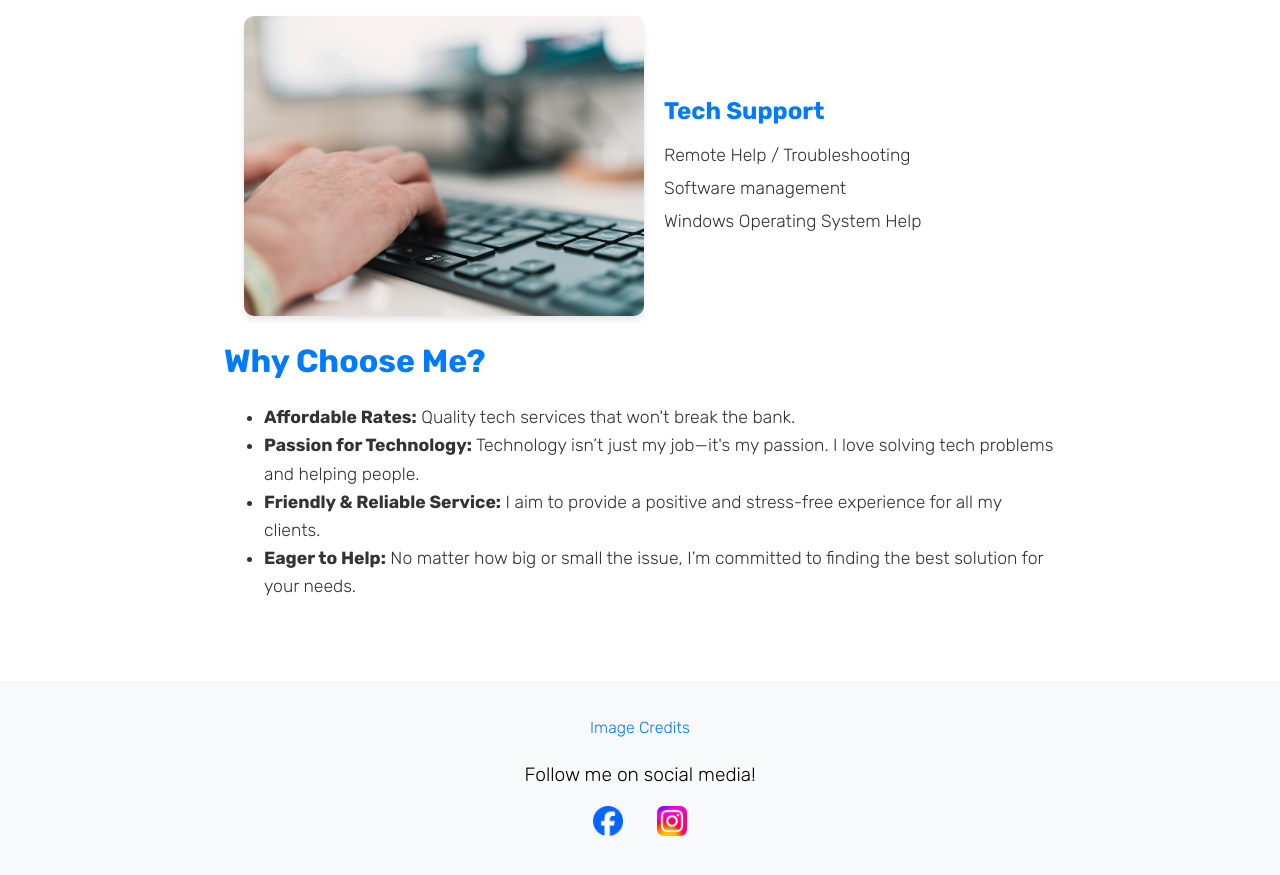
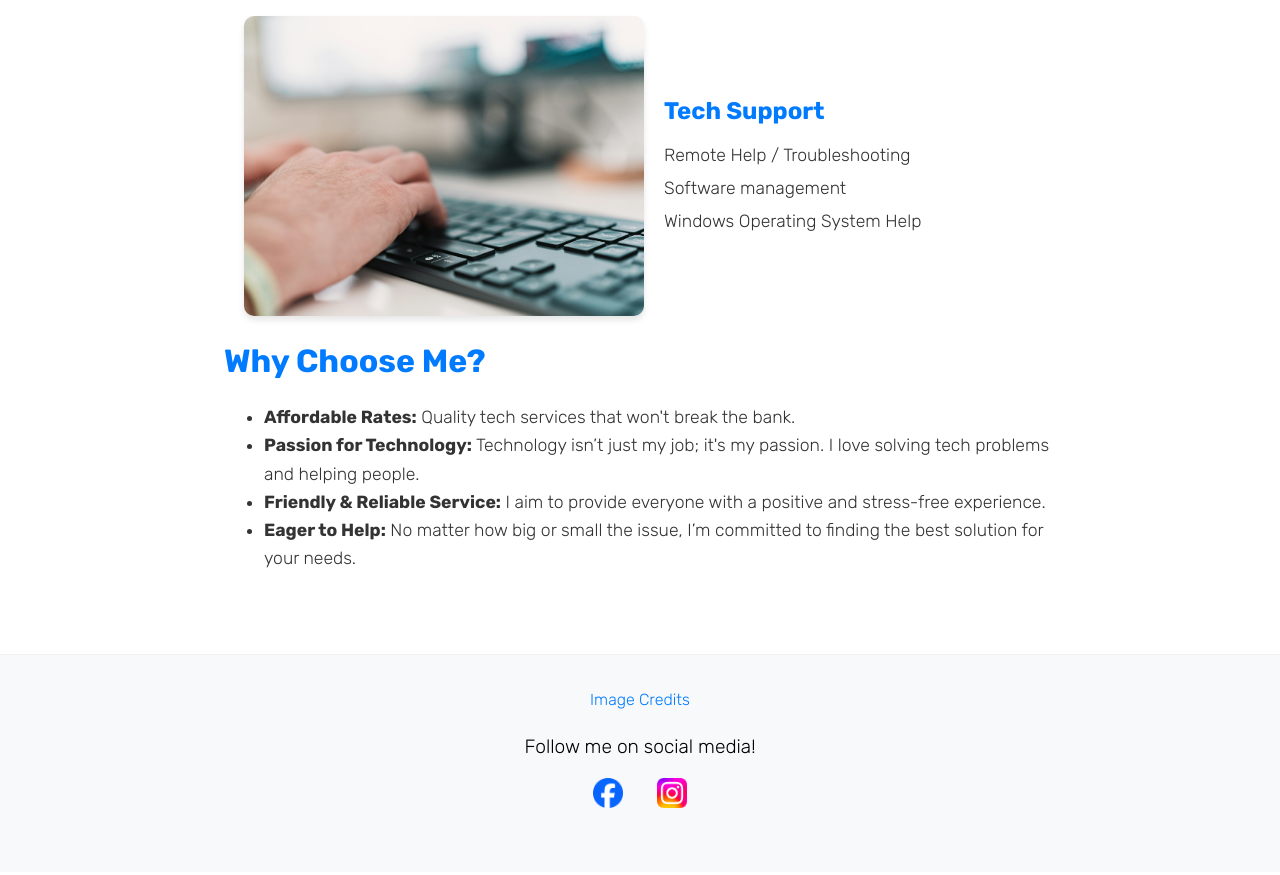
Before and after one commit to UndercoverComputing/undercovercomputing.com, a Jekyll site: the page index.html, which Jekyll copies as it is, in a window 1280 px wide and 900 px high, scrolled down 1483 px. Shown: the top 875 px of the window. Built offline with Jekyll 4.4.1, drawn with Linux system fonts in a browser that asks for light colours.

Commit message:
Update index.html

```diff
--- a/index.html
+++ b/index.html
@@ -100,8 +100,8 @@
             <h2><strong>Why Choose Me?</strong></h2>
             <ul>
                 <li><strong>Affordable Rates:</strong> Quality tech services that won't break the bank.</li>
-                <li><strong>Passion for Technology:</strong> Technology isn’t just my job—it's my passion. I love solving tech problems and helping people.</li>
-                <li><strong>Friendly & Reliable Service:</strong> I aim to provide a positive and stress-free experience for all my clients.</li>
+                <li><strong>Passion for Technology:</strong> Technology isn’t just my job; it's my passion. I love solving tech problems and helping people.</li>
+                <li><strong>Friendly & Reliable Service:</strong> I aim to provide everyone with a positive and stress-free experience.</li>
                 <li><strong>Eager to Help:</strong> No matter how big or small the issue, I’m committed to finding the best solution for your needs.</li>
             </ul>
         </section>
```
